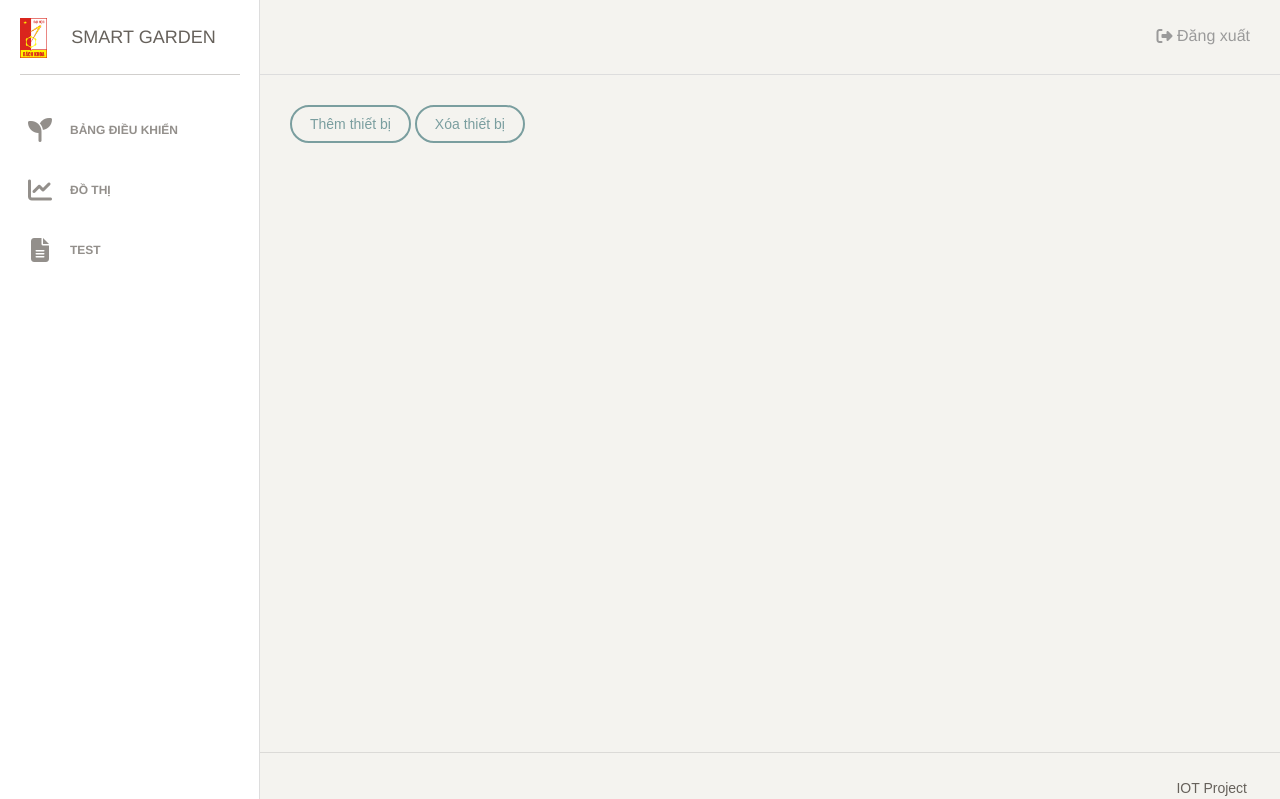
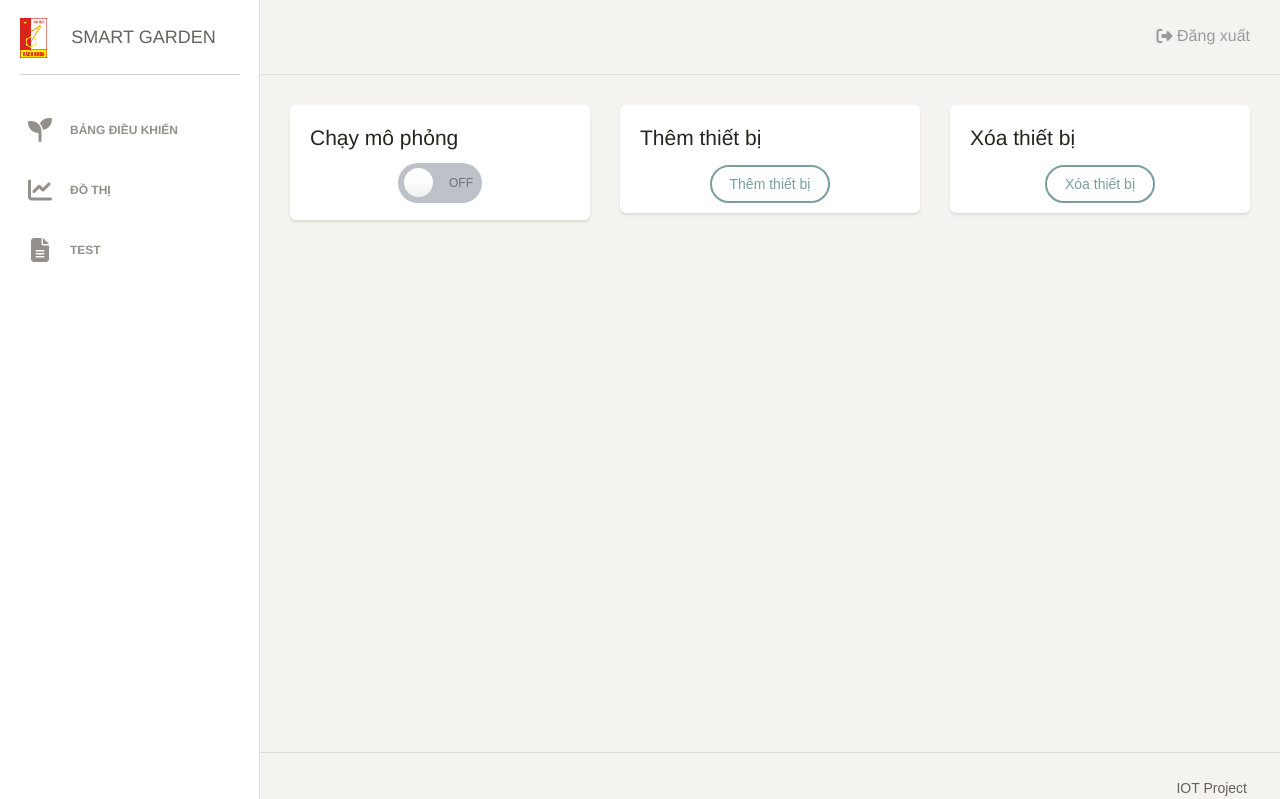
Before and after one commit to huydq2152/Smart-garden, a Flask app: template flaskapp/templates/test.html in a window 1280 px wide. Shown: the top 799 px of the page. Run offline with Flask 2, Linux system fonts and the light colour scheme; the template is opened without the code that fills it, so the values that code supplies are empty; some libraries are stand-ins or nearby versions; some web fonts are replaced.

Commit message:
fix add and delete test device

```diff
--- a/flaskapp/routes.py
+++ b/flaskapp/routes.py
@@ -138,7 +138,7 @@ def runTest(run):
   if run == 'Y':
     try:
       dynamodb.send_testStatus(run)
-      scripts.runTest()
+      # scripts.runTest()
 
       return run
     except:
@@ -148,7 +148,7 @@ def runTest(run):
   elif run == 'N':
     try:
       dynamodb.send_testStatus(run)
-      scripts.endTest()
+      # scripts.endTest()
 
       return run
     except:
--- a/flaskapp/templates/test.html
+++ b/flaskapp/templates/test.html
@@ -2,9 +2,47 @@
 {% block content %}
     <div class="content">
         <div class="container-fluid">
-            <div class="row" style="margin-bottom: 30px;padding-left: 15px;">
-                <button id="addTestDeviceBtn" type="button" class="btn btn-primary">Thêm thiết bị</button>
-                <button id="deleteTestDeviceBtn" type="button" class="btn btn-primary">Xóa thiết bị</button>
+            <div class="row">
+                <div class="col-md-4">
+        <div class="card">
+          <div class="header">
+            <h4 class="title">Chạy mô phỏng</h4>
+          </div>
+          <div class="content">
+            <center>
+              <label class="toggleBtn">
+                <input class="switch-input switch2-input" id="runTest" type="checkbox" onclick="runTest()" />
+                <span class="switch-label switch2-label" data-on="on" data-off="off"></span>
+                <span class="switch-handle switch2-handle"></span>
+              </label>
+            </center>
+          </div>
+        </div>
+      </div>
+                <div class="col-md-4">
+        <div class="card">
+          <div class="header">
+            <h4 class="title">Thêm thiết bị</h4>
+          </div>
+          <div class="content">
+            <center>
+              <button id="addTestDeviceBtn" type="button" class="btn btn-primary">Thêm thiết bị</button>
+            </center>
+          </div>
+        </div>
+      </div>
+                <div class="col-md-4">
+        <div class="card">
+          <div class="header">
+            <h4 class="title">Xóa thiết bị</h4>
+          </div>
+          <div class="content">
+            <center>
+              <button id="deleteTestDeviceBtn" type="button" class="btn btn-primary">Xóa thiết bị</button>
+            </center>
+          </div>
+        </div>
+      </div>
             </div>
             <div class="row">
                 {% for i in range(1, deviceCount) %}
```
Also changed, not shown: aws_pubsub_tests.py (+26 -15 lines), flaskapp/templates/dashboard.html (+0 -16 lines), scripts.py (+15 -9 lines).
